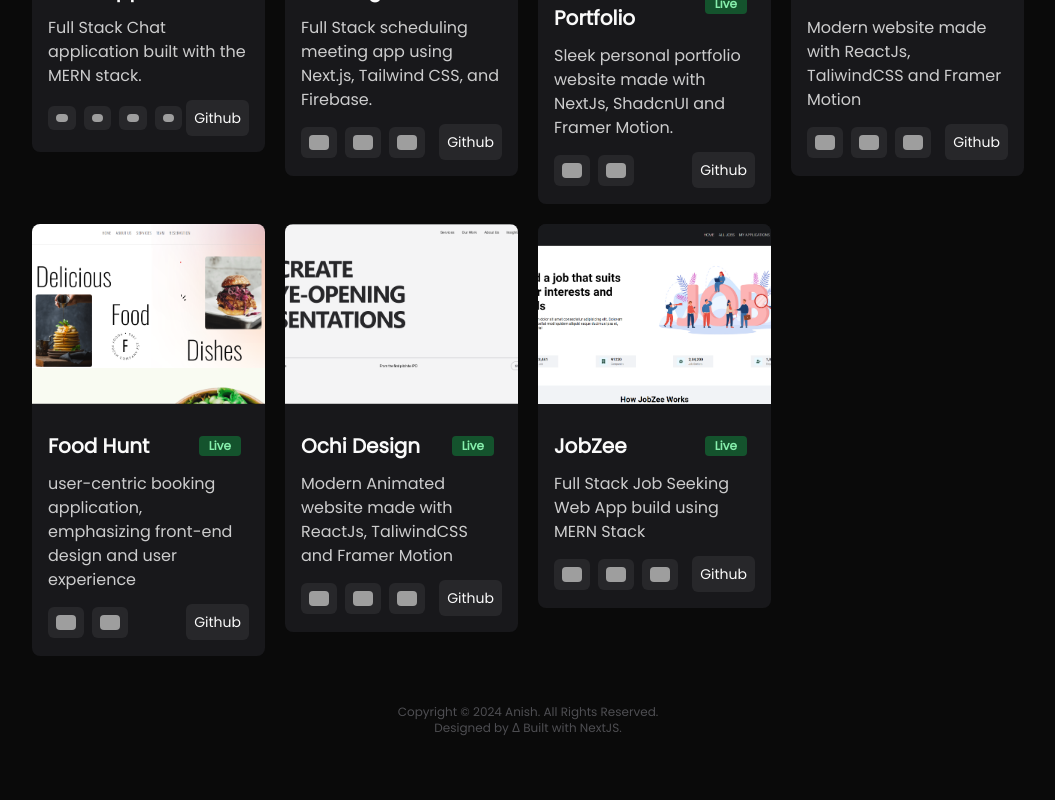
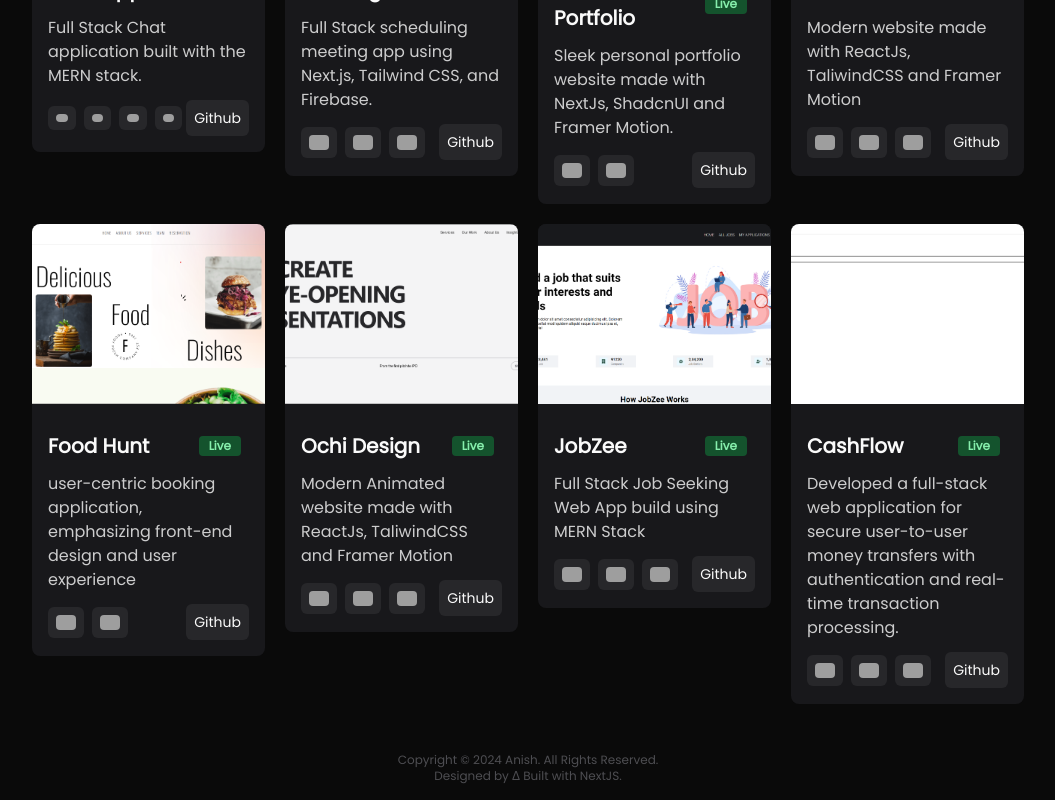
Before and after one commit to Anish-bit04/Portfolio, a Next.js app: page /projects in a window 1280 px wide. Shown: the part 496-1296 px from the top of the page, without its empty margins (112-1167 px from the left). Before the commit the page ends 1248 px from the top, so only its background shows below. Built offline with nearby package versions, Linux system fonts and the light colour scheme; grey boxes are pictures that could not be loaded.

Commit message:
added cashFlow project

```diff
--- a/app/data/data.ts
+++ b/app/data/data.ts
@@ -6,6 +6,7 @@ import portfolio from "@/public/portfolio.png"
 import refokus from "@/public/refokus.png"
 import ochi from "@/public/ochi.png"
 import jobZee from "@/public/jobZee.png"
+import cashFlow from "@/public/cashFlow.png"
 
 export const projectList  = [
   {
@@ -177,6 +178,30 @@ export const projectList  = [
     ],
     detailedDescription:
       "MERN Stack Job Seeking Web Application for Job Seeker and Employer to add new job."
+  },
+  {
+    id: 8,
+    tag: "top",
+    title: "CashFlow",
+    category: "Full Stack",
+    image: cashFlow,
+    description:
+      "Developed a full-stack web application for secure user-to-user money transfers with authentication and real-time transaction processing.",
+    tech: [
+      "https://cdn.jsdelivr.net/gh/devicons/devicon@latest/icons/vitejs/vitejs-original.svg",
+      "https://cdn.jsdelivr.net/gh/devicons/devicon@latest/icons/mongodb/mongodb-original.svg",
+      "https://cdn.jsdelivr.net/gh/devicons/devicon@latest/icons/express/express-original.svg",
+
+    ],
+    url: "https://cashflow-u2fl.onrender.com",
+    github: "https://github.com/Anish-bit04/CashFlow",
+    features: [
+      "Designed and executed real-time money transfer functionality using MongoDB transactions",
+      "Implemented secure user authentication and authorization",
+
+    ],
+    detailedDescription:
+    "Developed a full-stack web application for secure user-to-user money transfers with authentication and real-time transaction processing.",
   }
 ];
 
```
Also changed, not shown: public/cashFlow.png (added).
